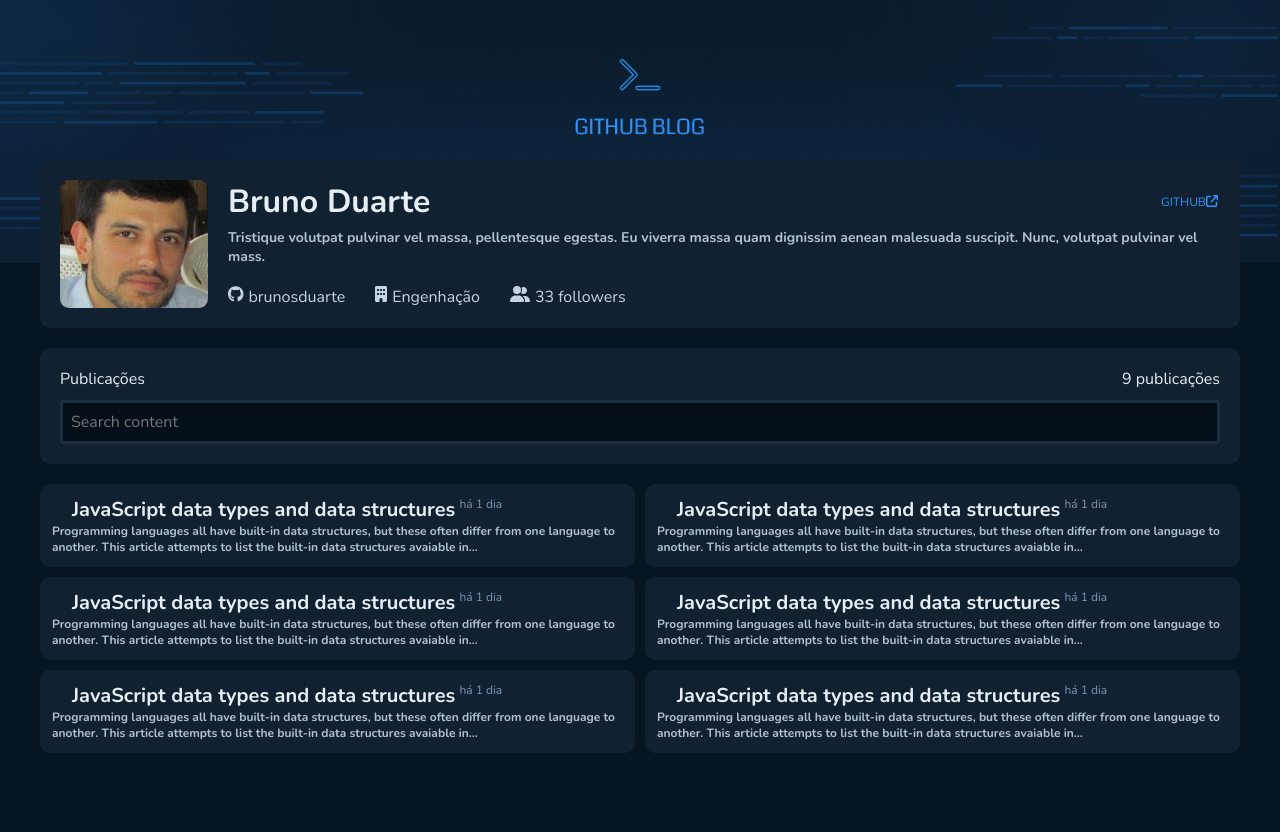
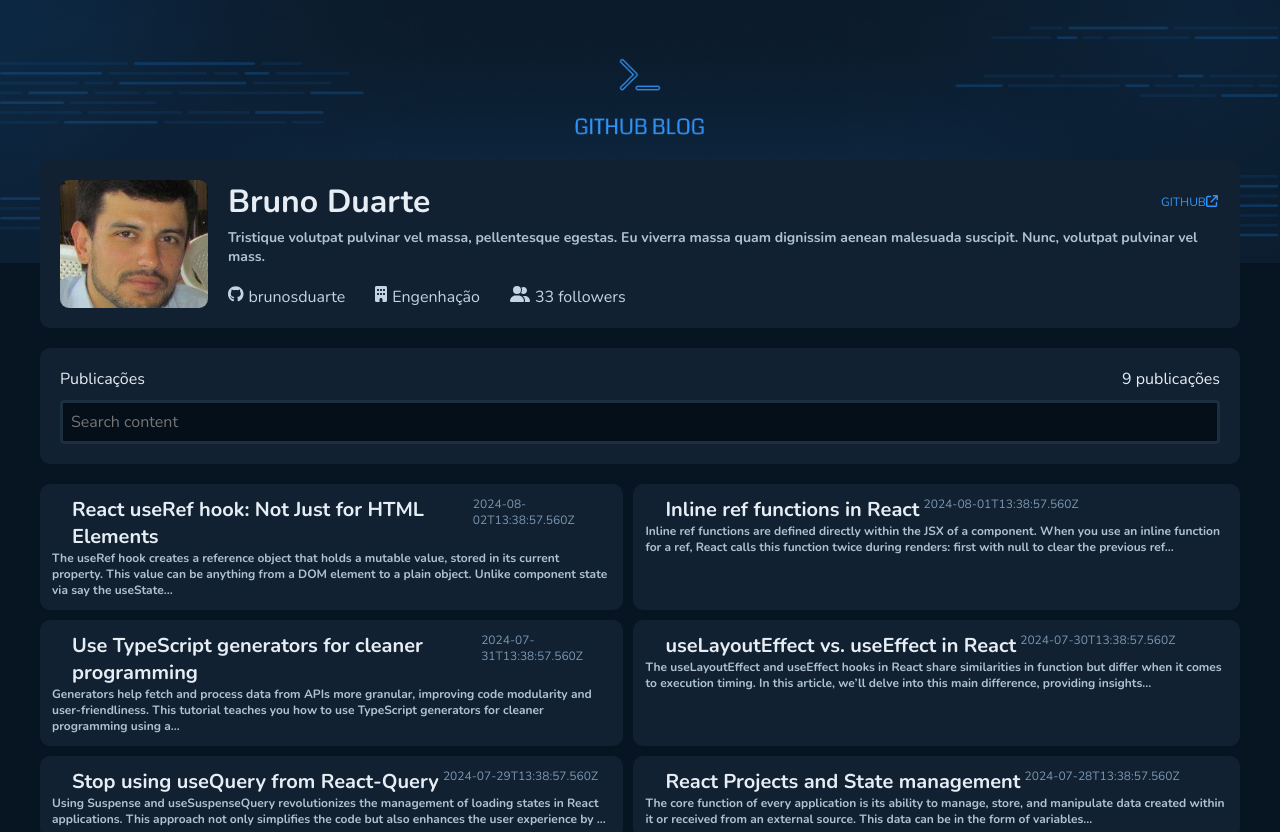
Before and after one commit to brunosduarte/github-blog, a React (Vite) app: page / in a window 1280 px wide. Shown: the top 832 px of the page. Before the commit the page ends 800 px from the top, so only its background shows below. Built offline with nearby package versions, Linux system fonts and the light colour scheme; data requests are answered from the project's data file.

Commit message:
feat: json server implementation

```diff
--- a/src/components/Repos/index.tsx
+++ b/src/components/Repos/index.tsx
@@ -1,56 +1,49 @@
+import { useCallback, useEffect, useState } from "react";
 import { CardContainer, CardContent, CardElapsed, CardTitle, CardTitleAndElapsed, ReposContainer } from "./styles";
+import { api } from "../../lib/axios";
+
+interface Repository {
+  id: number
+  title: string
+  publisher: string
+  content: string
+  createdAt: string
+  comments: string
+}
 
 export function Repos() {
+  const [repositories, setRepositories] = useState<Repository[]>([])
+
+  const fetchRepositories = useCallback(async () => {
+    const response = await api.get('repositories', {
+      params: {
+        _sort: 'createdAt',
+        _order: 'desc',
+      },
+    })
+    console.log(response.data)
+    setRepositories(response.data)
+  }, [])
+
+  useEffect(() => {
+    fetchRepositories()
+  }, [fetchRepositories])
+
   return (
     <ReposContainer>
 
-      <CardContainer>
-        <CardTitleAndElapsed>
-          <CardTitle>JavaScript data types and data structures</CardTitle>
-          <CardElapsed>há 1 dia</CardElapsed>
-        </CardTitleAndElapsed>
-        <CardContent>Programming languages all have built-in data structures, but these often differ from one language to another. This article attempts to list the built-in data structures avaiable in...</CardContent>
-      </CardContainer>
+      {repositories.map((repository) => {
+        return (
+          <CardContainer key={repository.id}>
+          <CardTitleAndElapsed>
+            <CardTitle>{repository.title}</CardTitle>
+            <CardElapsed>{repository.createdAt}</CardElapsed>
+          </CardTitleAndElapsed>
+          <CardContent>{repository.content}</CardContent>
+        </CardContainer>
+        )
+      })}
 
-      <CardContainer>
-        <CardTitleAndElapsed>
-          <CardTitle>JavaScript data types and data structures</CardTitle>
-          <CardElapsed>há 1 dia</CardElapsed>
-        </CardTitleAndElapsed>
-        <CardContent>Programming languages all have built-in data structures, but these often differ from one language to another. This article attempts to list the built-in data structures avaiable in...</CardContent>
-      </CardContainer>
-
-      <CardContainer>
-        <CardTitleAndElapsed>
-          <CardTitle>JavaScript data types and data structures</CardTitle>
-          <CardElapsed>há 1 dia</CardElapsed>
-        </CardTitleAndElapsed>
-        <CardContent>Programming languages all have built-in data structures, but these often differ from one language to another. This article attempts to list the built-in data structures avaiable in...</CardContent>
-      </CardContainer>
-
-      <CardContainer>
-        <CardTitleAndElapsed>
-          <CardTitle>JavaScript data types and data structures</CardTitle>
-          <CardElapsed>há 1 dia</CardElapsed>
-        </CardTitleAndElapsed>
-        <CardContent>Programming languages all have built-in data structures, but these often differ from one language to another. This article attempts to list the built-in data structures avaiable in...</CardContent>
-      </CardContainer>
-
-      <CardContainer>
-        <CardTitleAndElapsed>
-          <CardTitle>JavaScript data types and data structures</CardTitle>
-          <CardElapsed>há 1 dia</CardElapsed>
-        </CardTitleAndElapsed>
-        <CardContent>Programming languages all have built-in data structures, but these often differ from one language to another. This article attempts to list the built-in data structures avaiable in...</CardContent>
-      </CardContainer>
-
-      <CardContainer>
-        <CardTitleAndElapsed>
-          <CardTitle>JavaScript data types and data structures</CardTitle>
-          <CardElapsed>há 1 dia</CardElapsed>
-        </CardTitleAndElapsed>
-        <CardContent>Programming languages all have built-in data structures, but these often differ from one language to another. This article attempts to list the built-in data structures avaiable in...</CardContent>
-      </CardContainer>
     </ReposContainer>
   )
 }
```
